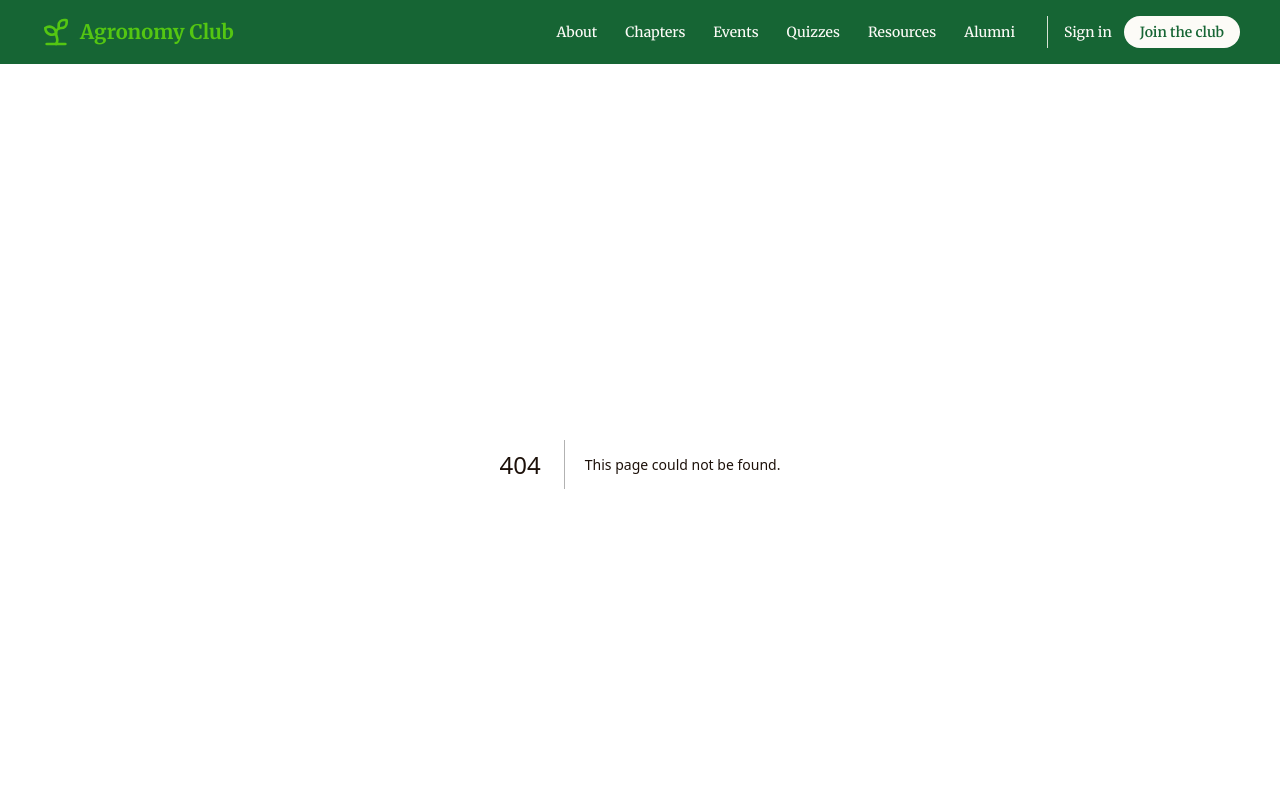
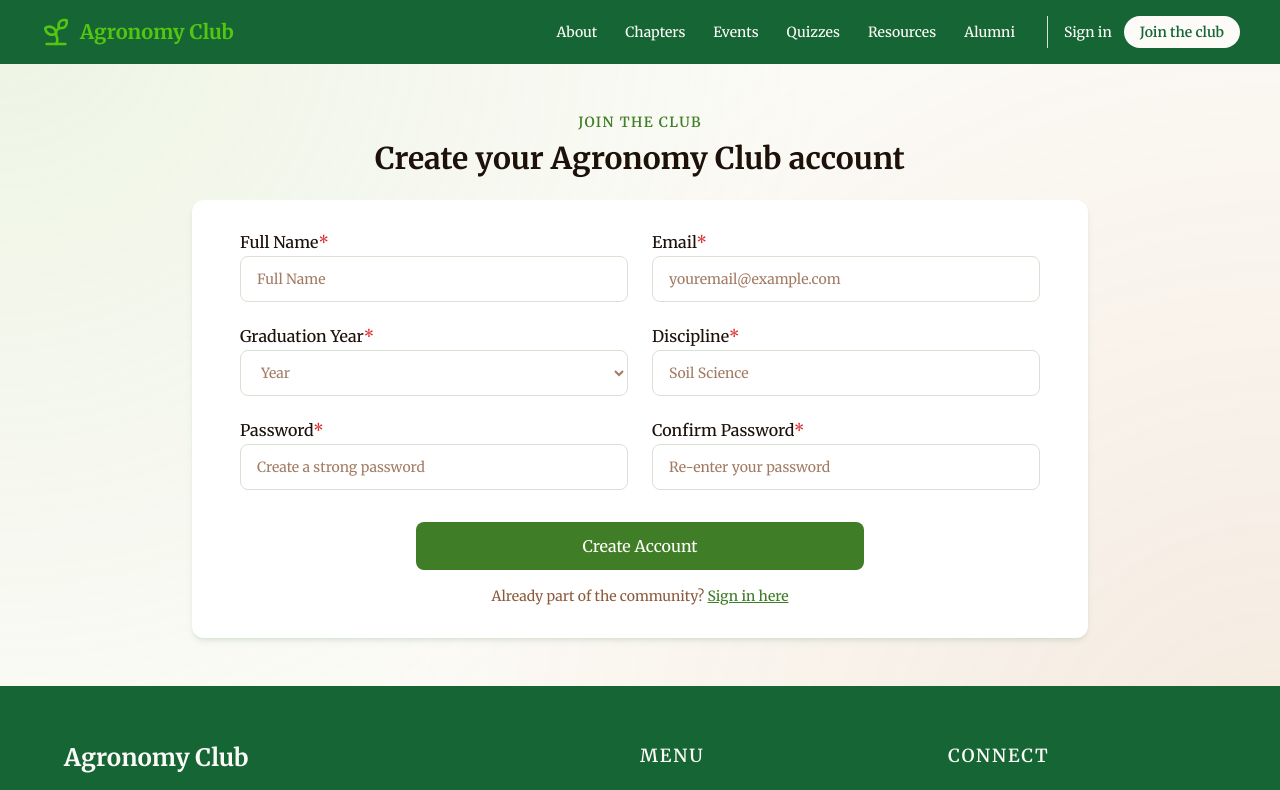
Before and after one commit to codersforcauses/agronomy-club, a Next.js app in the folder client/: page /sign-up in a window 1280 px wide. Before the commit this address had no page. Shown: the top 790 px of the page. Built offline with nearby package versions, Linux system fonts and the light colour scheme.

Commit message:
Add sign up page

```diff
--- /dev/null
+++ b/client/src/app/sign-up/page.tsx
@@ -0,0 +1,146 @@
+import type { Metadata } from "next";
+import Link from "next/link";
+
+export const metadata: Metadata = {
+  title: "Sign Up | Agronomy Club",
+  description: "Create an Agronomy Club member account.",
+};
+
+const inputStyles =
+  "mt-1 block w-full rounded-lg border border-brand-green-light px-4 py-3 text-sm text-brand-text-dark placeholder:text-brand-brown/80 focus:border-brand-green focus:outline-none";
+
+const labelStyles = "block text-base/5 font-medium text-brand-text-dark";
+
+export default function SignUpPage() {
+  return (
+    <section className="mx-auto max-w-5xl px-4 py-12 sm:px-6 lg:px-8">
+      <div className="flex flex-col items-center">
+        <p className="text-sm/5 font-semibold uppercase tracking-widest text-brand-green">
+          Join the club
+        </p>
+
+        <h1 className="mt-2 text-center text-2xl/7 font-bold text-brand-text-dark sm:text-3xl/9">
+          Create your Agronomy Club account
+        </h1>
+
+        <div className="mt-6 w-full max-w-4xl rounded-xl bg-white px-6 py-8 shadow-md shadow-brand-shadow sm:px-12">
+          <form>
+            <div className="grid grid-cols-1 gap-6 md:grid-cols-2">
+              <div>
+                <label htmlFor="full-name" className={labelStyles}>
+                  Full Name<span className="text-red-600">*</span>
+                </label>
+                <input
+                  id="full-name"
+                  name="fullName"
+                  type="text"
+                  placeholder="Full Name"
+                  required
+                  className={inputStyles}
+                />
+              </div>
+
+              <div>
+                <label htmlFor="email" className={labelStyles}>
+                  Email<span className="text-red-600">*</span>
+                </label>
+                <input
+                  id="email"
+                  name="email"
+                  type="email"
+                  placeholder="youremail@example.com"
+                  required
+                  className={inputStyles}
+                />
+              </div>
+
+              <div>
+                <label htmlFor="graduation-year" className={labelStyles}>
+                  Graduation Year<span className="text-red-600">*</span>
+                </label>
+                <select
+                  id="graduation-year"
+                  name="graduationYear"
+                  defaultValue=""
+                  required
+                  className={`mt-1 block w-full rounded-lg border border-brand-green-light bg-white px-4 py-3 text-sm valid:text-brand-text-dark invalid:text-brand-brown/80 focus:border-brand-green focus:outline-none`}
+                >
+                  <option value="" disabled>
+                    Year
+                  </option>
+                  <option value="2026">2026</option>
+                  <option value="2027">2027</option>
+                  <option value="2028">2028</option>
+                  <option value="2029">2029</option>
+                </select>
+              </div>
+
+              <div>
+                <label htmlFor="discipline" className={labelStyles}>
+                  Discipline<span className="text-red-600">*</span>
+                </label>
+                <input
+                  id="discipline"
+                  name="discipline"
+                  type="text"
+                  placeholder="Soil Science"
+                  required
+                  className={inputStyles}
+                />
+              </div>
+
+              <div>
+                <label htmlFor="password" className={labelStyles}>
+                  Password<span className="text-red-600">*</span>
+                </label>
+                <input
+                  id="password"
+                  name="password"
+                  type="password"
+                  placeholder="Create a strong password"
+                  minLength={8}
+                  required
+                  className={inputStyles}
+                />
+              </div>
+
+              <div>
+                <label htmlFor="confirm-password" className={labelStyles}>
+                  Confirm Password<span className="text-red-600">*</span>
+                </label>
+                <input
+                  id="confirm-password"
+                  name="confirmPassword"
+                  type="password"
+                  placeholder="Re-enter your password"
+                  minLength={8}
+                  required
+                  className={inputStyles}
+                />
+              </div>
+            </div>
+
+            <div className="mx-auto mt-8 max-w-md">
+              <button
+                type="submit"
+                className="w-full rounded-lg bg-brand-green px-4 py-3 text-base font-medium text-brand-surface hover:bg-brand-green-dark focus:outline-none focus:ring-2 focus:ring-brand-green focus:ring-offset-2"
+              >
+                Create Account
+              </button>
+            </div>
+
+            <p className="mt-4 text-center text-sm text-brand-brown">
+              Already part of the community?{" "}
+              <Link
+                href="/sign-in"
+                className="font-medium text-brand-green underline hover:text-brand-green-dark"
+              >
+                Sign in here
+              </Link>
+            </p>
+          </form>
+        </div>
+      </div>
+    </section>
+  );
+}
--- a/client/src/components/ui/navbar.tsx
+++ b/client/src/components/ui/navbar.tsx
@@ -66,7 +66,7 @@ export default function Navbar() {
               Sign in
             </Link>
             <Link
-              href="/auth/signup"
+              href="/sign-up"
               className="rounded-full bg-brand-surface px-4 py-1.5 text-sm font-semibold text-brand-green-dark transition-colors hover:bg-brand-yellow hover:text-brand-text"
             >
               Join the club
@@ -112,7 +112,7 @@ export default function Navbar() {
                   Sign in
                 </Link>
                 <Link
-                  href="/auth/signup"
+                  href="/sign-up"
                   onClick={() => setIsDropdownOpen(false)}
                   className="block text-sm text-brand-surface transition-colors hover:text-brand-surface"
                 >
```
